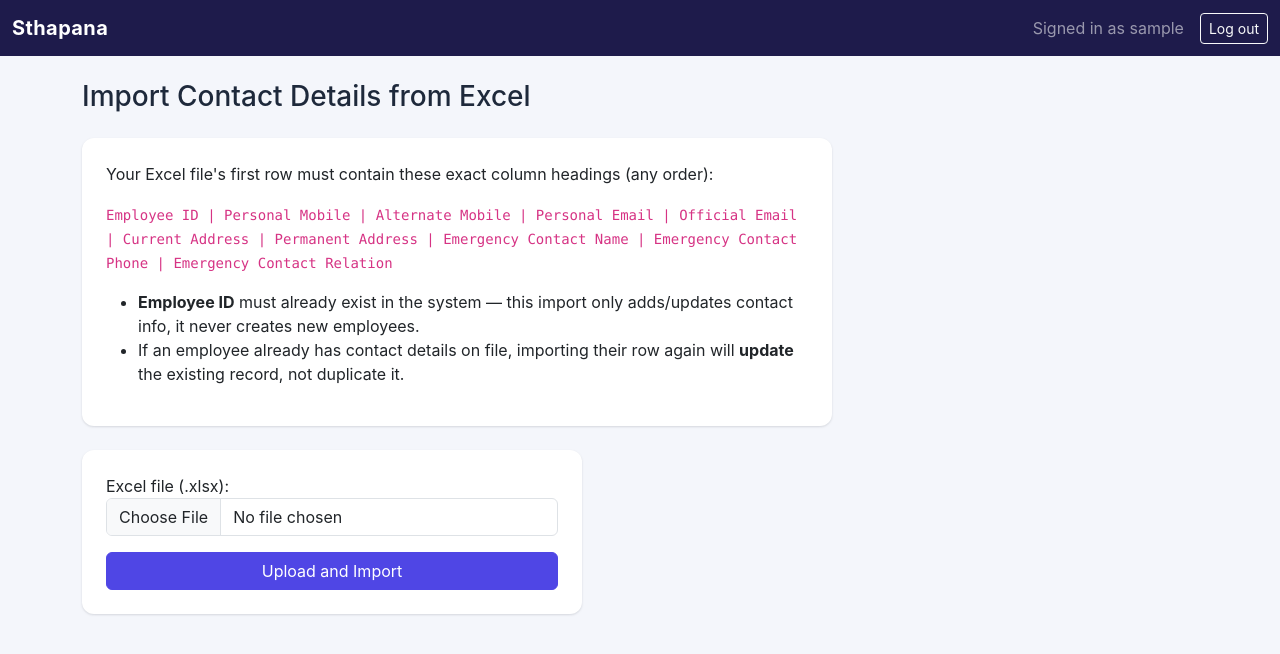
After one commit to manishgupta248/Sthapana-1.0, a Django app: page /people/contact/import/ in a window 1280 px wide. The commit adds this page. Shown: the top 654 px of the page. Run offline with Django 5.2, Linux system fonts and the light colour scheme; the visitor is signed in with stand-in values (Sample User, id 1); parts of the project's set-up code (start-up, migrations or seed data) failed here and were passed over; some libraries are stand-ins or nearby versions.

Commit message:
Step 1.2: Contact Details (extension table, web form, Excel import)

```diff
--- a/apps/people/forms.py
+++ b/apps/people/forms.py
@@ -1,6 +1,7 @@
 from django import forms
 
 from .models import Department, Designation, Employee
+from .models import ContactDetails
 
 
 class EmployeeForm(forms.ModelForm):
@@ -45,3 +46,27 @@ class ExcelImportForm(forms.Form):
         label="Excel file (.xlsx)",
         widget=forms.ClearableFileInput(attrs={"class": "form-control", "accept": ".xlsx"}),
     )
+
+# =======================================================
+
+class ContactDetailsForm(forms.ModelForm):
+    class Meta:
+        model = ContactDetails
+        exclude = ["employee", "created_at", "updated_at"]
+        widgets = {
+            "current_address": forms.Textarea(attrs={"rows": 3}),
+            "permanent_address": forms.Textarea(attrs={"rows": 3}),
+        }
+
+    def __init__(self, *args, **kwargs):
+        super().__init__(*args, **kwargs)
+        for name, field in self.fields.items():
+            existing = field.widget.attrs.get("class", "")
+            field.widget.attrs["class"] = (existing + " form-control").strip()
+
+
+class ContactImportForm(forms.Form):
+    excel_file = forms.FileField(
+        label="Excel file (.xlsx)",
+        widget=forms.ClearableFileInput(attrs={"class": "form-control", "accept": ".xlsx"}),
+    )
--- a/apps/people/urls.py
+++ b/apps/people/urls.py
@@ -11,4 +11,7 @@ urlpatterns = [
     path("<int:pk>/", views.employee_detail, name="employee_detail"),
     path("<int:pk>/edit/", views.employee_edit, name="employee_edit"),
     path("<int:pk>/delete/", views.employee_delete, name="employee_delete"),
+    path("<int:employee_id>/contact/edit/", views.contact_details_edit, name="contact_details_edit"),
+    path("<int:employee_id>/contact/delete/", views.contact_details_delete, name="contact_details_delete"),
+    path("contact/import/", views.contact_import, name="contact_import"),
 ]
--- a/apps/people/views.py
+++ b/apps/people/views.py
@@ -5,6 +5,11 @@ from django.shortcuts import get_object_or_404, redirect, render
 
 from .forms import EmployeeForm, ExcelImportForm
 from .models import Department, Designation, Employee
+
+from django.core.exceptions import PermissionDenied
+
+from .forms import ContactDetailsForm, ContactImportForm
+from .models import ContactDetails
 
 STATUS_LOOKUP = {label.upper(): code for code, label in Employee.STATUS_CHOICES}
 EMPLOYMENT_TYPE_LOOKUP = {
@@ -179,3 +184,125 @@ def _process_excel_import(uploaded_file):
             errors.append(f"Row {row_number} ({raw_employee_id or 'blank ID'}): {field_errors}")
 
     return {"success_count": success_count, "errors": errors}
+
+@login_required
+def contact_details_edit(request, employee_id):
+    employee = get_object_or_404(Employee, pk=employee_id)
+    contact = getattr(employee, "contact_details", None)
+
+    required_perm = "people.change_contactdetails" if contact else "people.add_contactdetails"
+    if not request.user.has_perm(required_perm):
+        raise PermissionDenied
+
+    if request.method == "POST":
+        form = ContactDetailsForm(request.POST, instance=contact)
+        if form.is_valid():
+            contact_obj = form.save(commit=False)
+            contact_obj.employee = employee
+            contact_obj.save()
+            messages.success(request, "Contact details saved.")
+            return redirect("people:employee_detail", pk=employee.pk)
+    else:
+        form = ContactDetailsForm(instance=contact)
+
+    return render(
+        request,
+        "people/contact_details_form.html",
+        {"form": form, "employee": employee, "is_edit": contact is not None},
+    )
+
+
+@login_required
+@permission_required("people.delete_contactdetails", raise_exception=True)
+def contact_details_delete(request, employee_id):
+    employee = get_object_or_404(Employee, pk=employee_id)
+    contact = get_object_or_404(ContactDetails, employee=employee)
+    if request.method == "POST":
+        contact.delete()
+        messages.success(request, "Contact details were permanently deleted.")
+        return redirect("people:employee_detail", pk=employee.pk)
+    return render(
+        request, "people/contact_confirm_delete.html", {"employee": employee}
+    )
+
+
+@login_required
+def contact_import(request):
+    if not (
+        request.user.has_perm("people.add_contactdetails")
+        and request.user.has_perm("people.change_contactdetails")
+    ):
+        raise PermissionDenied
+
+    results = None
+    if request.method == "POST":
+        form = ContactImportForm(request.POST, request.FILES)
+        if form.is_valid():
+            results = _process_contact_excel_import(request.FILES["excel_file"])
+    else:
+        form = ContactImportForm()
+    return render(request, "people/contact_import.html", {"form": form, "results": results})
+
+
+def _process_contact_excel_import(uploaded_file):
+    """Reads an uploaded Excel file and adds/updates one ContactDetails
+    record per matching Employee ID. The employee must already exist —
+    this importer never creates new employees, only their contact info."""
+
+    workbook = openpyxl.load_workbook(uploaded_file, data_only=True)
+    sheet = workbook.active
+
+    header_row = [str(cell.value).strip() if cell.value else "" for cell in sheet[1]]
+    required_headers = [
+        "Employee ID", "Personal Mobile", "Alternate Mobile", "Personal Email",
+        "Official Email", "Current Address", "Permanent Address",
+        "Emergency Contact Name", "Emergency Contact Phone", "Emergency Contact Relation",
+    ]
+    missing = [h for h in required_headers if h not in header_row]
+    if missing:
+        return {
+            "success_count": 0,
+            "errors": [f"The Excel file is missing required column(s): {', '.join(missing)}"],
+        }
+
+    col_index = {name: header_row.index(name) for name in required_headers}
+    success_count = 0
+    errors = []
+
+    for row_number, row in enumerate(sheet.iter_rows(min_row=2), start=2):
+        values = [cell.value for cell in row]
+        if all(v is None or str(v).strip() == "" for v in values):
+            continue
+
+        employee_id = str(values[col_index["Employee ID"]] or "").strip()
+        employee = Employee.objects.filter(employee_id__iexact=employee_id).first()
+        if not employee:
+            errors.append(f"Row {row_number}: Employee ID '{employee_id}' was not found.")
+            continue
+
+        existing_contact = getattr(employee, "contact_details", None)
+        form_data = {
+            "personal_mobile": str(values[col_index["Personal Mobile"]] or "").strip(),
+            "alternate_mobile": str(values[col_index["Alternate Mobile"]] or "").strip(),
+            "personal_email": str(values[col_index["Personal Email"]] or "").strip(),
+            "official_email": str(values[col_index["Official Email"]] or "").strip(),
+            "current_address": str(values[col_index["Current Address"]] or "").strip(),
+            "permanent_address": str(values[col_index["Permanent Address"]] or "").strip(),
+            "emergency_contact_name": str(values[col_index["Emergency Contact Name"]] or "").strip(),
+            "emergency_contact_phone": str(values[col_index["Emergency Contact Phone"]] or "").strip(),
+            "emergency_contact_relation": str(values[col_index["Emergency Contact Relation"]] or "").strip(),
+        }
+
+        form = ContactDetailsForm(data=form_data, instance=existing_contact)
+        if form.is_valid():
+            contact_obj = form.save(commit=False)
+            contact_obj.employee = employee
+            contact_obj.save()
+            success_count += 1
+        else:
+            field_errors = "; ".join(
+                f"{field}: {', '.join(msgs)}" for field, msgs in form.errors.items()
+            )
+            errors.append(f"Row {row_number} ({employee_id}): {field_errors}")
+
+    return {"success_count": success_count, "errors": errors}
--- /dev/null
+++ b/templates/people/contact_import.html
@@ -0,0 +1,32 @@
+{% extends "base.html" %}
+{% block title %}Import Contact Details from Excel{% endblock %}
+{% block content %}
+<h1 class="h3 mb-4">Import Contact Details from Excel</h1>
+
+<div class="card p-4 mb-4" style="max-width: 750px;">
+  <p>Your Excel file's first row must contain these exact column headings (any order):</p>
+  <p><code>Employee ID | Personal Mobile | Alternate Mobile | Personal Email | Official Email | Current Address | Permanent Address | Emergency Contact Name | Emergency Contact Phone | Emergency Contact Relation</code></p>
+  <ul>
+    <li><strong>Employee ID</strong> must already exist in the system — this import only adds/updates contact info, it never creates new employees.</li>
+    <li>If an employee already has contact details on file, importing their row again will <strong>update</strong> the existing record, not duplicate it.</li>
+  </ul>
+</div>
+
+<form method="post" enctype="multipart/form-data" class="card p-4" style="max-width: 500px;">
+  {% csrf_token %}
+  <div class="mb-3">{{ form.excel_file.label_tag }}{{ form.excel_file }}</div>
+  <button type="submit" class="btn btn-primary">Upload and Import</button>
+</form>
+
+{% if results %}
+<div class="mt-4" style="max-width: 750px;">
+  <div class="alert alert-success">{{ results.success_count }} contact record(s) saved successfully.</div>
+  {% if results.errors %}
+    <div class="alert alert-warning">
+      <strong>{{ results.errors|length }} row(s) were skipped:</strong>
+      <ul class="mb-0">{% for error in results.errors %}<li>{{ error }}</li>{% endfor %}</ul>
+    </div>
+  {% endif %}
+</div>
+{% endif %}
+{% endblock %}
```
Also changed, not shown: apps/people/admin.py (+6 -1 lines), apps/people/models.py (+37 -0 lines), apps/people/tests.py (+34 -0 lines), docs/DEVELOPMENT_GUIDE.md (+5 -0 lines), templates/people/contact_confirm_delete.html (added, +13 -0 lines), templates/people/contact_details_form.html (added, +41 -0 lines), templates/people/employee_detail.html (+20 -1 lines), apps/people/migrations/0001_initial.py, apps/people/migrations/0003_assign_contactdetails_permissions.py (added).
